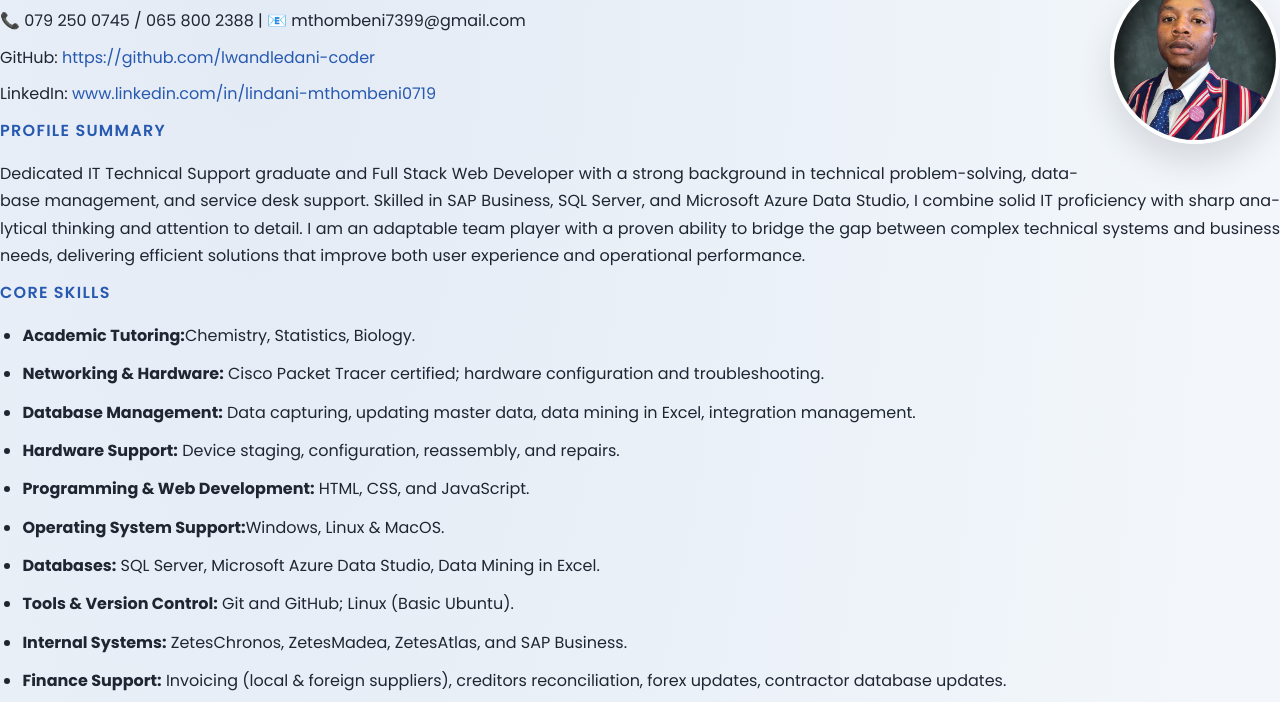
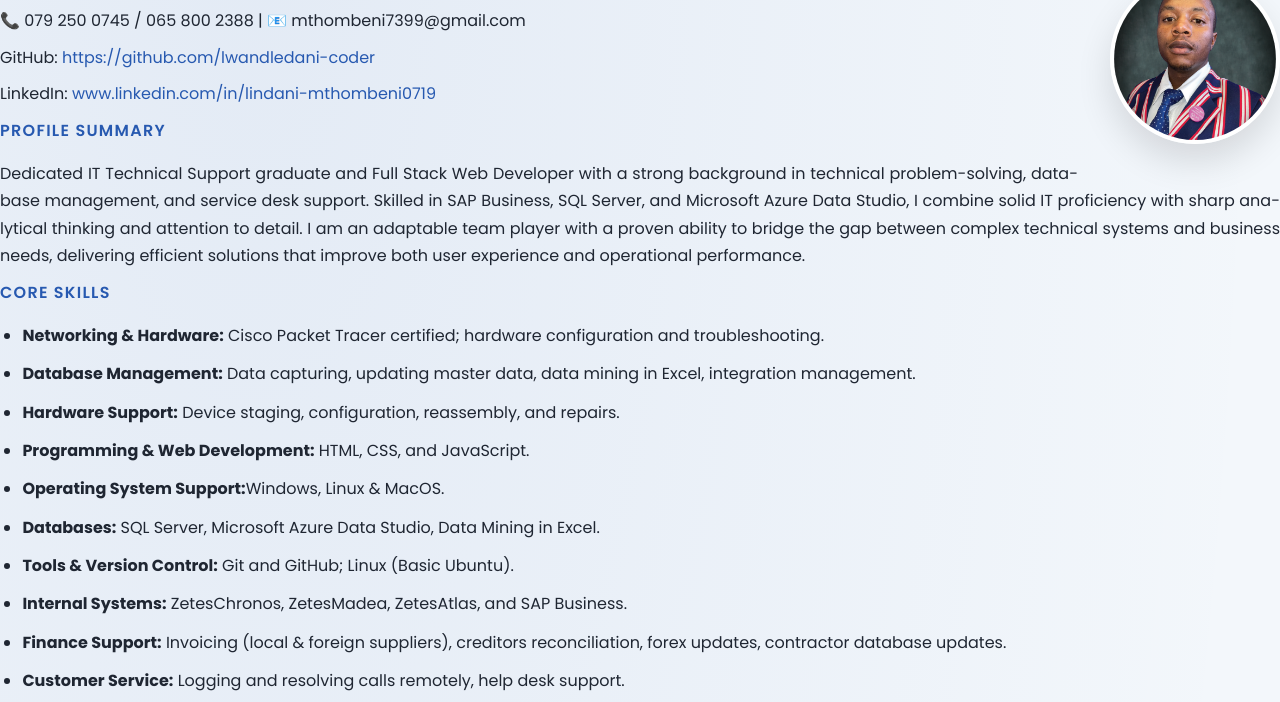
Before and after one commit to lwandledani-coder/linda-mthombeni-cv-project01, a website: page index.html in a window 1280 px wide. Shown: the part 98-800 px from the top of the page. Drawn offline with Linux system fonts and the light colour scheme.

Commit message:
WB Update

```diff
--- a/index.html
+++ b/index.html
@@ -29,7 +29,7 @@
         <div>
             <h3>CORE SKILLS</h3>
             <ul>
-                <li><strong>Academic Tutoring:</strong>Chemistry, Statistics, Biology.</li>
+                <!-- <li><strong>Academic Tutoring:</strong>Chemistry, Statistics, Biology.</li> -->
                 <li><strong>Networking & Hardware:</strong> Cisco Packet Tracer certified; hardware configuration and troubleshooting.</li>
                 <li><strong>Database Management:</strong> Data capturing, updating master data, data mining in Excel, integration management.</li>
                 <li><strong>Hardware Support:</strong> Device staging, configuration, reassembly, and repairs.</li>
```
